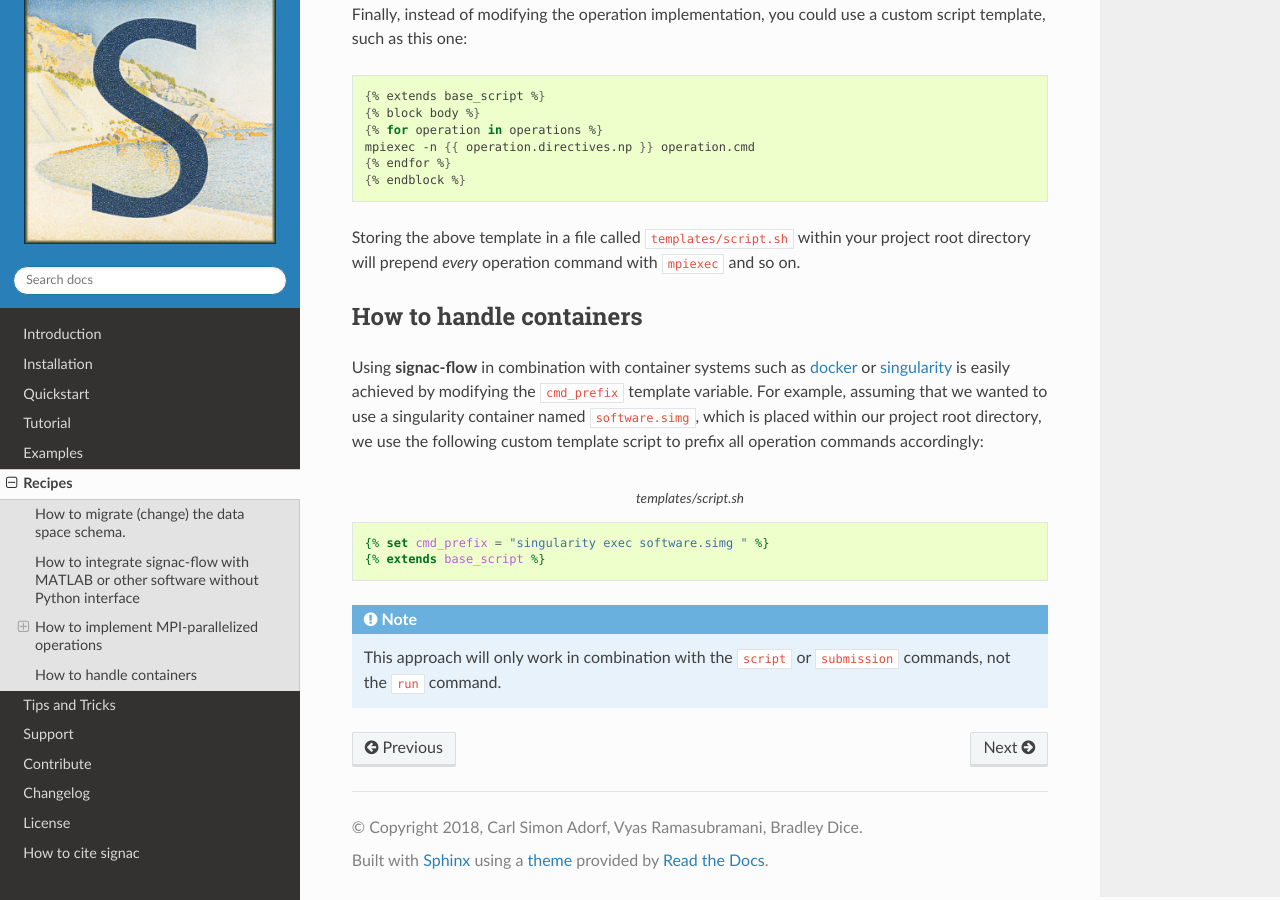
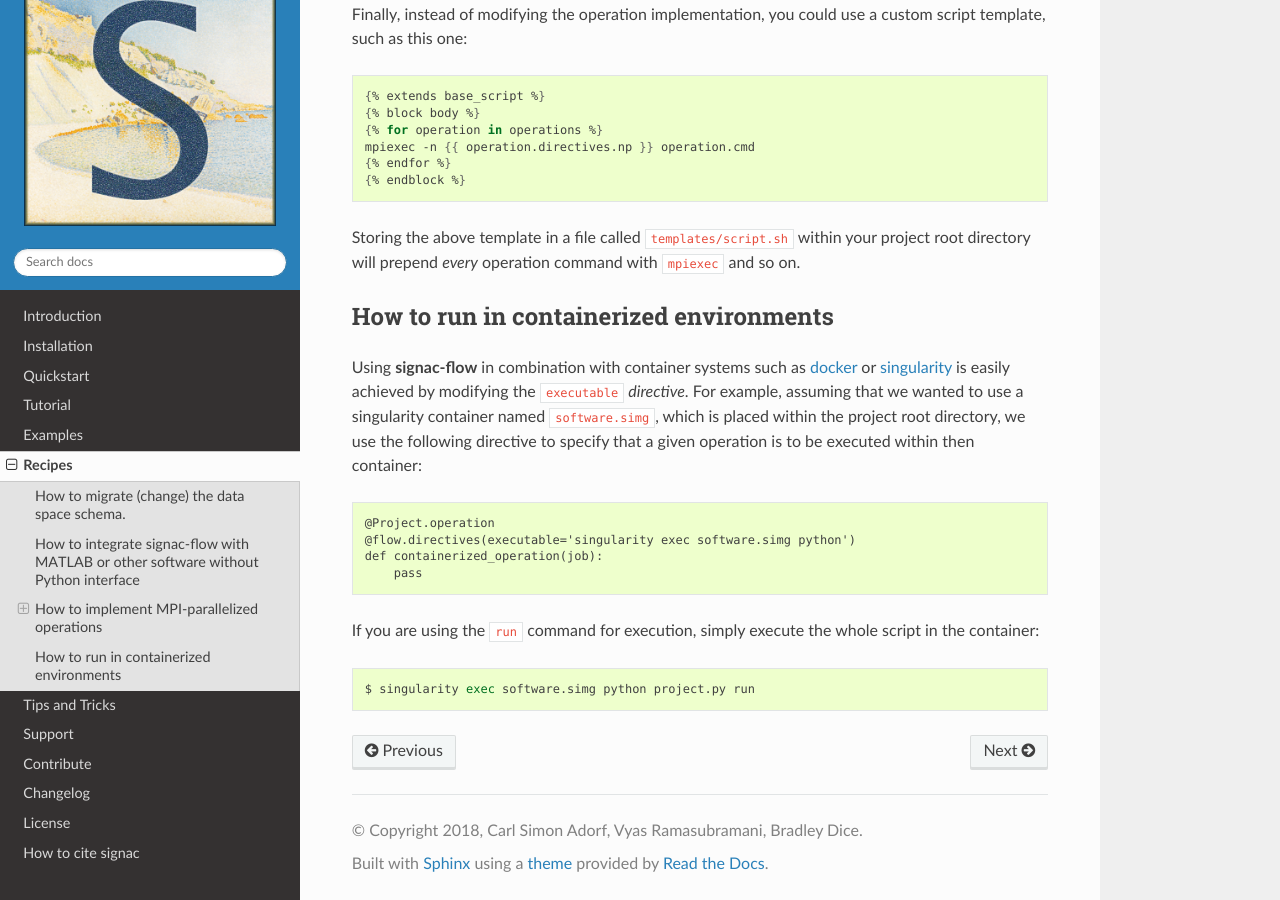
Before and after one commit to glotzerlab/signac-docs, a Sphinx documentation site: the page built from docs/source/recipes.rst, in a window 1280 px wide and 900 px high, scrolled down 3073 px. Built offline with Sphinx 7.4.7 and the Read the Docs theme 2.0.0, drawn with Linux system fonts in a browser that asks for light colours.

Commit message:
Update the recipe entry about containerized execution.

```diff
--- a/docs/source/recipes.rst
+++ b/docs/source/recipes.rst
@@ -165,24 +165,28 @@ Finally, instead of modifying the operation implementation, you could use a cust
 Storing the above template in a file called ``templates/script.sh`` within your project root directory will prepend *every* operation command with ``mpiexec`` and so on.
 
 
-How to handle containers
-========================
+How to run in containerized environments
+========================================
 
 .. _docker: https://www.docker.com/
 .. _singularity: http://singularity.lbl.gov/
 
-Using **signac-flow** in combination with container systems such as docker_ or singularity_ is easily achieved by modifying the ``cmd_prefix`` template variable.
-For example, assuming that we wanted to use a singularity container named ``software.simg``, which is placed within our project root directory, we use the following custom template script to prefix all operation commands accordingly:
+Using **signac-flow** in combination with container systems such as docker_ or singularity_ is easily achieved by modifying the ``executable`` *directive*.
+For example, assuming that we wanted to use a singularity container named ``software.simg``, which is placed within the project root directory, we use the following directive to specify that a given operation is to be executed within then container:
 
 .. code-block:: jinja
-    :caption: templates/script.sh
 
-    {% set cmd_prefix = "singularity exec software.simg " %}
-    {% extends base_script %}
+    @Project.operation
+    @flow.directives(executable='singularity exec software.simg python')
+    def containerized_operation(job):
+        pass
 
-.. note::
+If you are using the ``run`` command for execution, simply execute the whole script in the container:
 
-    This approach will only work in combination with the ``script`` or ``submission`` commands, not the ``run`` command.
+.. code-block:: bash
+
+    $ singularity exec software.simg python project.py run
+
 
 .. todo::
 
```
